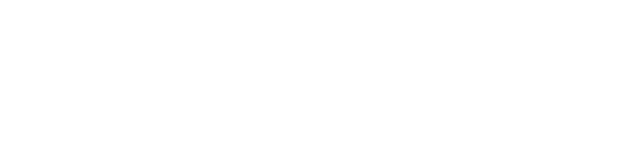
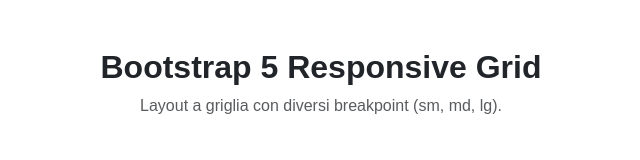
Before and after one commit to xlore97/htmlcss-bootstrap-layout, a plain HTML site: page index.html in a window 1280 px wide. Shown: the whole page, without its empty margins (319-959 px from the left). Drawn offline with nearby package versions, Linux system fonts and the light colour scheme.

Commit message:
Titolo e sottotitolo

```diff
--- a/index.html
+++ b/index.html
@@ -11,6 +11,13 @@
 
 <body>
 
+    <div class="container my-5">
+        <h2 class="text-center fw-bold">Bootstrap 5 Responsive Grid</h2>
+        <p class="text-center text-muted">Layout a griglia con diversi breakpoint (sm, md, lg).</p>
+
+
+    </div>
+
 </body>
 
 </html>
```
